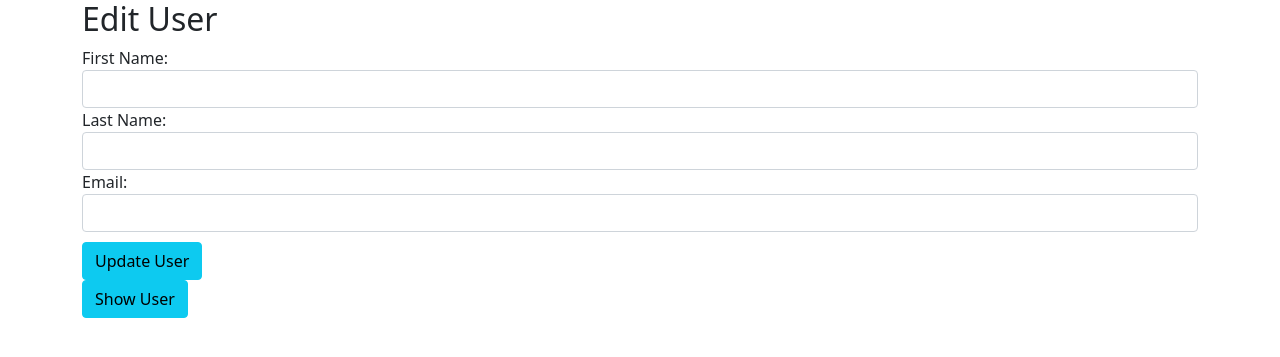
After one commit to cbakcoleman/CD_FlSql_users_crud, a Flask app: template templates/edit_user.html in a window 1280 px wide. The commit adds this page. Shown: the top 357 px of the page. Run offline with Flask 2, Linux system fonts and the light colour scheme; the template is opened without the code that fills it, so the values that code supplies are empty.

Commit message:
attempt edit user method

```diff
--- a/server.py
+++ b/server.py
@@ -31,9 +31,16 @@ def user_ind(id):
     print(user_ind)
     return render_template("user_ind.html", user_ind = user_ind)
 
-@app.route("edit_user", methods=["POST"])
-def edit_user():
-
+@app.route("/edit_user/<int:id>", methods=["GET", "POST"])
+def edit_user(id):
+    data = {
+        "id" : id,
+        "first_name" : request.form["first_name"],
+        "last_name" : request.form["last_name"],
+        "email" : request.form["email"]
+    }
+    edited_user = User.edit_user(data)
+    return redirect("/users_all", edited_user = edited_user)
 
 
 @app.route("/delete_user/<int:id>")
--- /dev/null
+++ b/templates/edit_user.html
@@ -0,0 +1,39 @@
+<!DOCTYPE html>
+<html lang="en">
+<head>
+    <meta charset="UTF-8">
+    <meta http-equiv="X-UA-Compatible" content="IE=edge">
+    <meta name="viewport" content="width=device-width, initial-scale=1.0">
+    <title>Create a New User</title>
+    <link rel="stylesheet" href="https://cdn.jsdelivr.net/npm/bootstrap@5.1.0/dist/css/bootstrap.min.css" integrity="sha384-KyZXEAg3QhqLMpG8r+8fhAXLRk2vvoC2f3B09zVXn8CA5QIVfZOJ3BCsw2P0p/We" crossorigin="anonymous">
+</head>
+<body class="container">
+    <div>
+        <h2>Edit User {{ user.id }}</h2>
+
+        <form action="/edit_user/{{ user.id }}" method="post">
+
+            <div class="form-group">
+                <label for="first_name">First Name:</label>
+                <input class="form-control" type="text" name="first_name">
+            </div>
+            <div class="form-group">
+                <label for="last_name">Last Name:</label>
+                <input class="form-control" type="text" name="last_name">
+            </div>
+            <div class="form-group">
+                <label for="email">Email:</label>
+                <input class="form-control" type="text" name="email">
+            </div>
+
+            <input style="margin-top: 10px" class="btn btn-info" type="submit" value="Update User">
+
+        </form>
+
+        <div>
+            <a href="/user_ind/{{ user.id }}" class="btn btn-info">Show User</a>
+        </div>
+    </div>
+
+</body>
+</html>
--- a/templates/user_ind.html
+++ b/templates/user_ind.html
@@ -30,8 +30,11 @@
         <a href="/delete_user/{{ user.id }}">
             <input class="mt-2 btn btn-danger" type="button" value="DELETE User">
         </a>
-        <a href="PUT SOMETHING HERE">
+        <a href="/edit_user/{{ user.id }}">
             <input class="mt-2 btn btn-warning" type="button" value="EDIT User">
+        </a>
+        <a href="/users_all">
+            <input class="mt-2 btn btn-info" type="button" value="Show All Users">
         </a>
         <a href="/">
             <input class="mt-2 btn btn-info" type="button" value="Home">
--- a/templates/users_all.html
+++ b/templates/users_all.html
@@ -30,7 +30,7 @@
                     <td>{{ user.email }}</td>
                     <td>
                         <a href="/user_ind/{{ user.id }}">Show</a>
-                        <a href="PUT SOMETHING HERE">Edit</a>
+                        <a href="/edit_user/{{ user.id }}">Edit</a>
                         <a href="/delete_user/{{ user.id }}">Delete</a>
                     </td>
 
--- a/user.py
+++ b/user.py
@@ -34,6 +34,12 @@ class User:
         return user_ind
 
     @classmethod
+    def edit_user(cls, data):
+        query = "UPDATE users SET first_name = %(first_name)s, last_name= %(last_name)s, email= %(email)s WHERE first_name = %(id)s ;"
+        edited_user = connectToMySQL("users_schema").query_db( query, data )
+        return edited_user
+
+    @classmethod
     def delete_user(cls, id):
         query = "DELETE FROM users WHERE id = %(id)s ;"
         deleted_user = connectToMySQL("users_schema").query_db( query, id )
```
